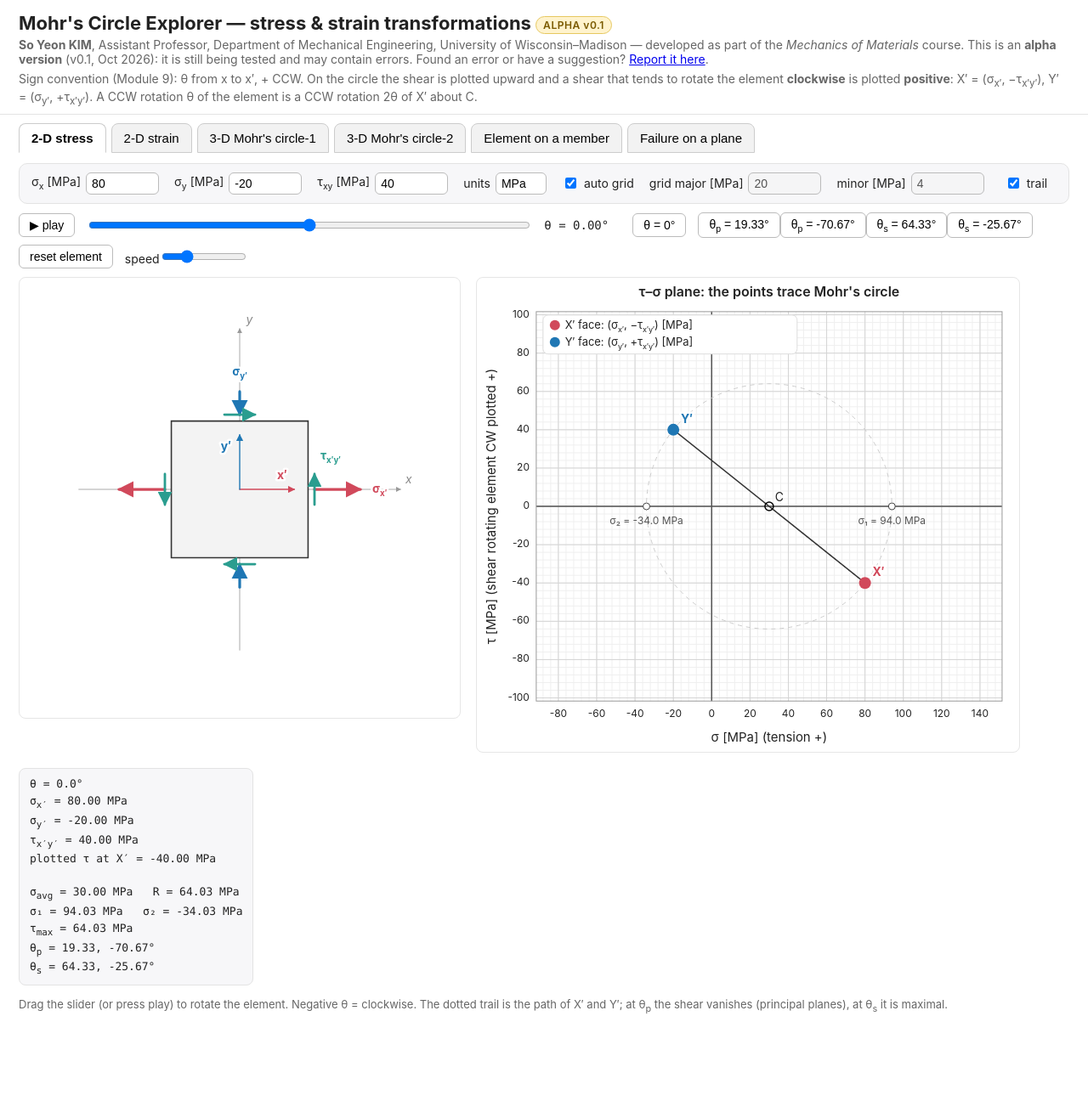
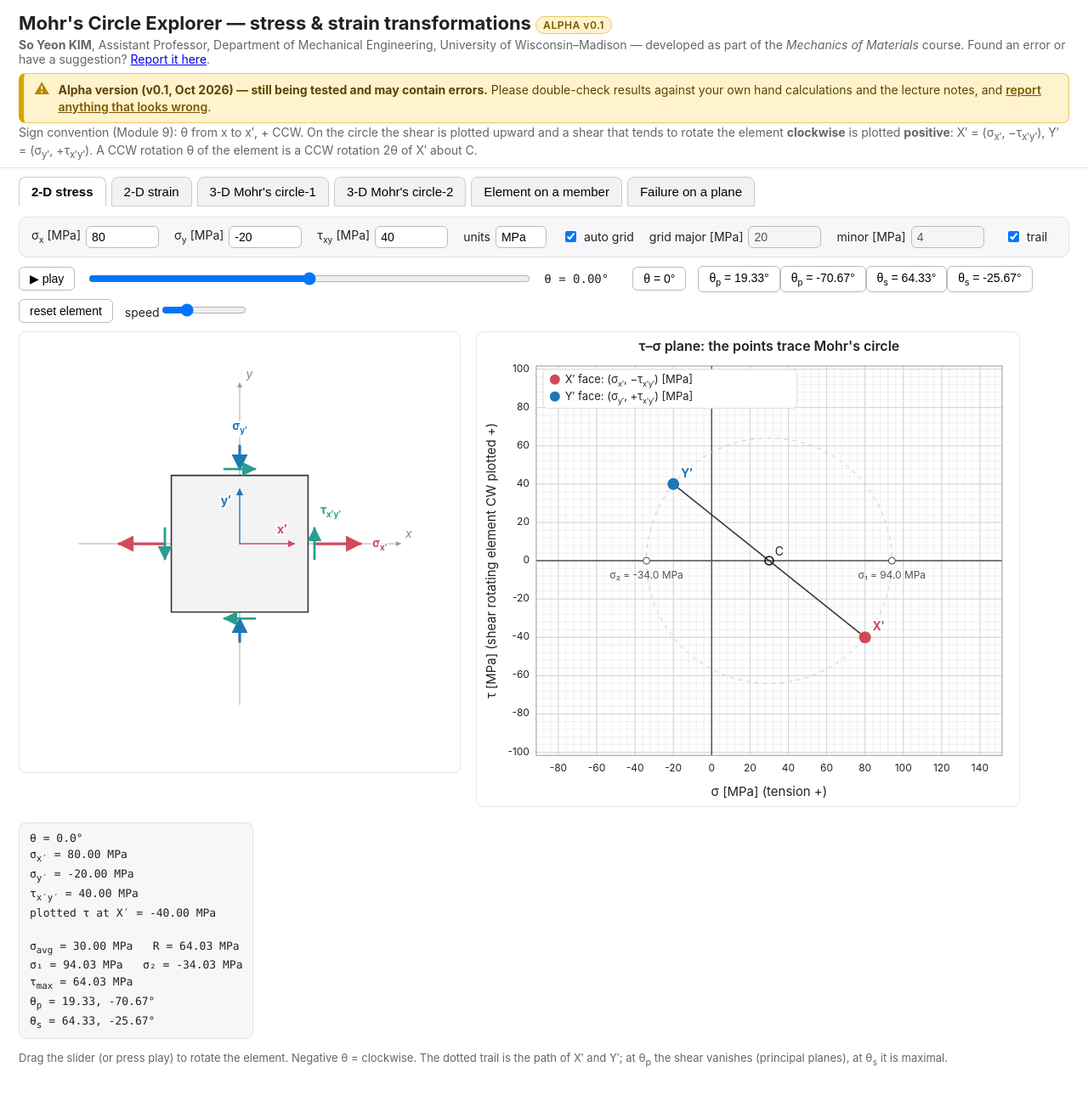
Before and after one commit to kim-wisc/kim-wisc.github.io, a Jekyll site: the page teaching/mohr-circle/explorer.html, which Jekyll copies as it is, in a window 1280 px wide. Shown: the whole page at 85% size. Built offline with Jekyll 4.4.1, drawn with Linux system fonts in a browser that asks for light colours; before the commit the page ends 1232 px from its top, so only the background shows below that.

Commit message:
More visible alpha-version banner on the Mohr's circle explorer

```diff
--- a/teaching/mohr-circle/explorer.html
+++ b/teaching/mohr-circle/explorer.html
@@ -11,6 +11,9 @@
   header { padding:14px 22px 8px; border-bottom:1px solid #e3e3e3; }
   header h1 { margin:0 0 4px; font-size:22px; }
   header p { margin:0; color:var(--mut); font-size:14px; }
+  .alpha-banner { display:flex; gap:10px; align-items:flex-start; margin:8px 0 2px; padding:9px 12px; background:#fff3cd; border:1px solid #e6c860; border-left:6px solid #d9a400; border-radius:8px; color:#5c4400; font-size:14px; line-height:1.4; }
+  .alpha-banner a { color:#7a5a00; font-weight:600; }
+  .alpha-icon { font-size:18px; line-height:1; color:#b58500; }
   nav { display:flex; gap:6px; padding:10px 22px 0; flex-wrap:wrap; }
   nav button { border:1px solid #ccc; background:#f2f2f2; padding:8px 14px; border-radius:8px 8px 0 0; cursor:pointer; font-size:15px; }
   nav button.active { background:#fff; border-bottom-color:#fff; font-weight:600; }
@@ -39,7 +42,8 @@
 <header>
   <h1>Mohr's Circle Explorer — stress &amp; strain transformations <span style="display:inline-block;vertical-align:middle;font-size:.55em;font-weight:600;letter-spacing:.04em;padding:2px 8px;border-radius:999px;background:#fff3cd;color:#7a5a00;border:1px solid #e6c860">ALPHA v0.1</span></h1>
   <p style="margin:0 0 6px"><b>So Yeon KIM</b>, Assistant Professor, Department of Mechanical Engineering, University of Wisconsin–Madison — developed as part of the <i>Mechanics of Materials</i> course.
-     This is an <b>alpha version</b> (v0.1, Oct 2026): it is still being tested and may contain errors. Found an error or have a suggestion? <a id="reportLink" href="#" target="_blank" rel="noopener">Report it here</a>.</p>
+     Found an error or have a suggestion? <a id="reportLink" href="#" target="_blank" rel="noopener">Report it here</a>.</p>
+  <div class="alpha-banner"><span class="alpha-icon">&#9888;</span><div><b>Alpha version (v0.1, Oct 2026) — still being tested and may contain errors.</b> Please double-check results against your own hand calculations and the lecture notes, and <a id="reportLink2" href="#" target="_blank" rel="noopener">report anything that looks wrong</a>.</div></div>
   <p>Sign convention (Module 9): θ from x to x′, + CCW. On the circle the shear is plotted upward and a shear that tends to rotate the element <b>clockwise</b> is plotted <b>positive</b>: X′ = (σ<sub>x′</sub>, −τ<sub>x′y′</sub>), Y′ = (σ<sub>y′</sub>, +τ<sub>x′y′</sub>). A CCW rotation θ of the element is a CCW rotation 2θ of X′ about C.</p>
 </header>
 <nav id="nav">
@@ -260,6 +264,7 @@ if (ANALYTICS_GOATCOUNTER && window.self === window.top) { const t = document.cr
 /* ===== Error-report form: paste the link of your Google Form (Send -> link) here ===== */
 const REPORT_FORM_URL = "https://forms.gle/6EWQRUDerN1ZvfAe8";
 document.getElementById("reportLink").href = REPORT_FORM_URL;
+document.getElementById("reportLink2").href = REPORT_FORM_URL;
 
 /* ===================================================================== helpers */
 const NS = "http://www.w3.org/2000/svg";
```
